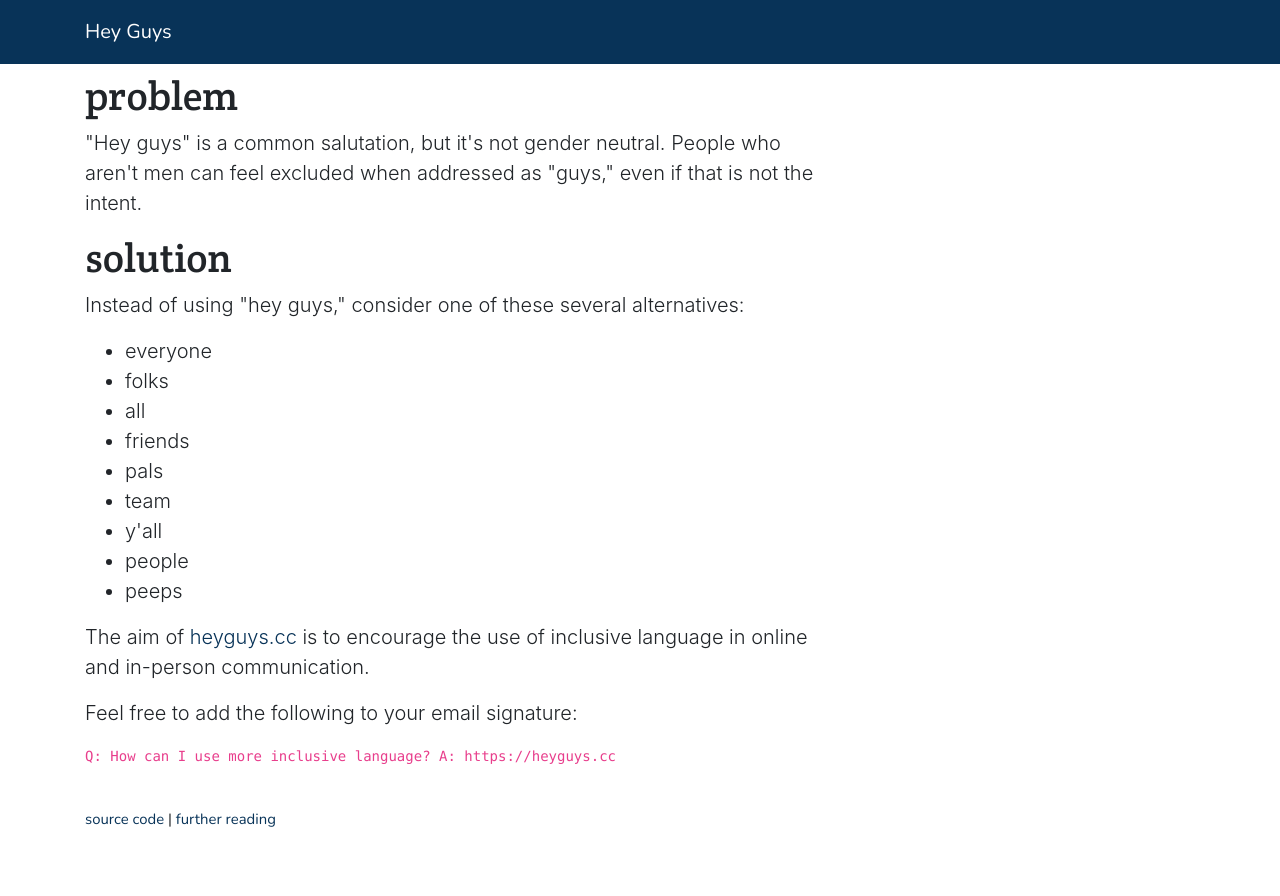
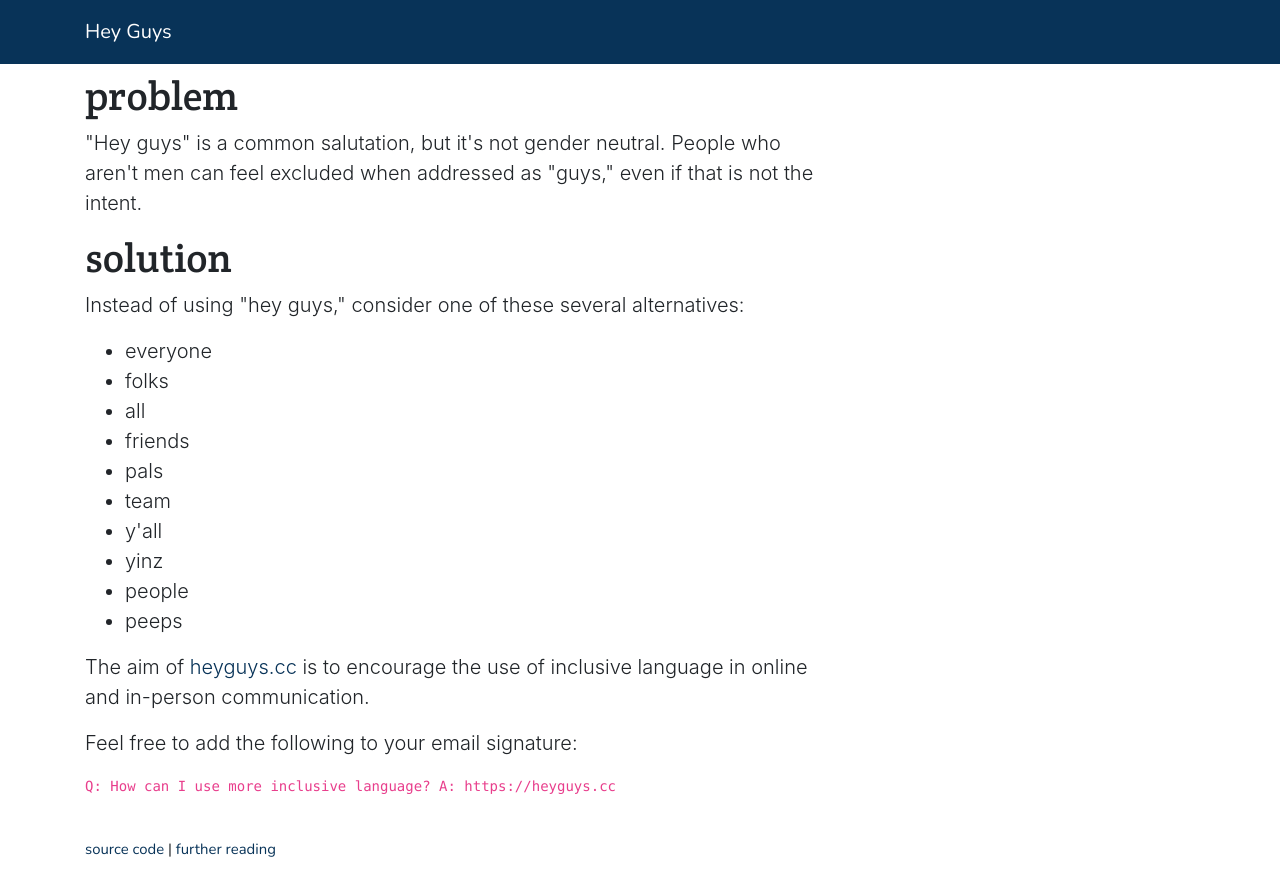
Before and after one commit to williln/heyguys.cc, a Jekyll site: the page built from index.md, in a window 1280 px wide. Shown: the top 896 px of the page. Built offline with Jekyll 4.4.1, drawn with Linux system fonts in a browser that asks for light colours; nearby versions of some CDN libraries.

Commit message:
Added 'yinz'.  Y'all would be out of place in western Pennsylvania, rather 'yinz' would be used.
https://en.wikipedia.org/wiki/Yinz

```diff
--- a/index.md
+++ b/index.md
@@ -18,6 +18,7 @@ image: /static/img/hello.jpg
           <li>pals</li>
           <li>team</li>
           <li>y'all</li>
+          <li>yinz</li>
           <li>people</li>
           <li>peeps</li>
         </ul>
```
Also changed, not shown: README.md.
